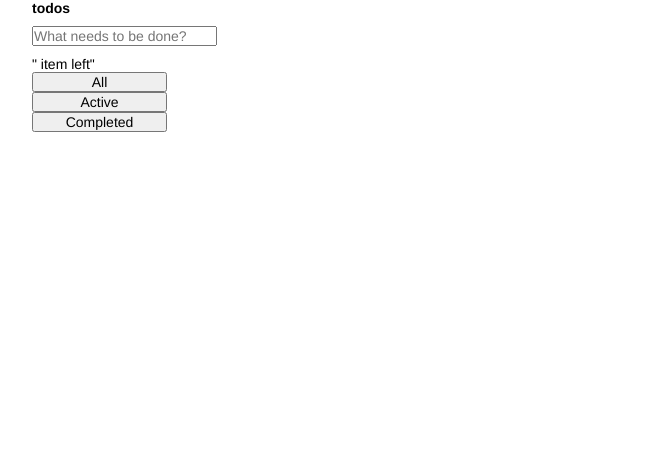
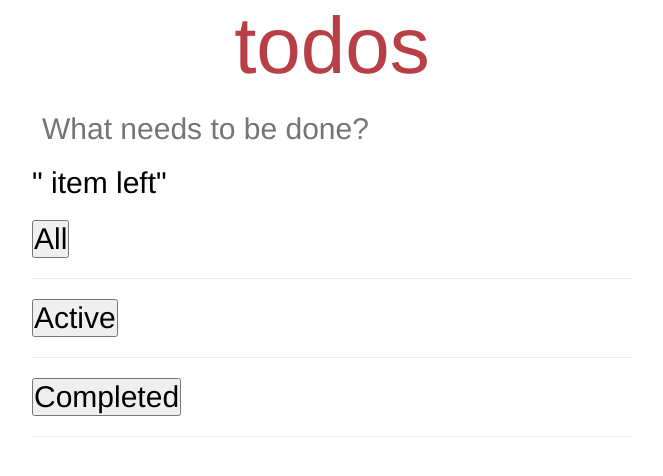
Before and after one commit to JoakimHaglund/TodoMVC, a plain HTML site: page index.html in a window 1280 px wide. Shown: the whole page, without its empty margins (308-971 px from the left). Drawn offline with Linux system fonts and the light colour scheme.

Commit message:
Added some basic style
Co-authored-by: Andreas Siggelin <andreassiggelin@gmail.com>

```diff
--- a/css/style.css
+++ b/css/style.css
@@ -1,15 +1,14 @@
-/*
-======================================================================
-Globala regler
-======================================================================
-*/
+:root{
+    --red: #b83f45;
+    /*#CF7D7D*/
+}
 
 html{
 	/*Bra storlek för att använda REM då 62.5% av 16px är 10*/
 	font-size: 62.5%;
 }
 *{
-	font-size: 1.4rem;
+	font-size: 3rem;
 	font-family:  'Helvetica Neue', Helvetica, Arial, sans-serif;
 	box-sizing: border-box;
     margin: 0;
@@ -25,6 +24,12 @@ body {
     justify-content: center;
     gap: 1rem;
 
+}
+h1{
+    font-size: 8rem;
+    font-weight: 200;
+    color: var(--red);
+    text-align: center;
 }
 
 /*
@@ -49,16 +54,50 @@ a:hover {
 Andra regler
 ======================================================================
 */
-li{
-    display: grid;
-    grid-template-columns: 1fr 2fr 1fr;
-    gap: 3rem
-}
-#notes-container *{
-    display:inline-block;
-}
 
 #notes-container button{
     background-color: #fff;
     border: none;
+
 }
+
+.active{
+    text-decoration: none;
+    color: #000;
+}
+
+.completed{
+    text-decoration: line-through;
+    color: gray;
+}
+
+
+form{
+    display: flex;
+    justify-content: center;
+    gap: 1rem;
+}
+form input{
+    flex: 1;
+    padding: 1rem 0;
+    border: none;
+}
+form:focus{
+
+}
+
+li{
+    display: flex;
+    gap: 3rem;
+    border-bottom: 1px solid #ededed;
+    padding: 2rem 0;
+}
+
+li p {
+    flex: 1;
+
+}
+
+li input{
+    width: 3rem;
+}
```
